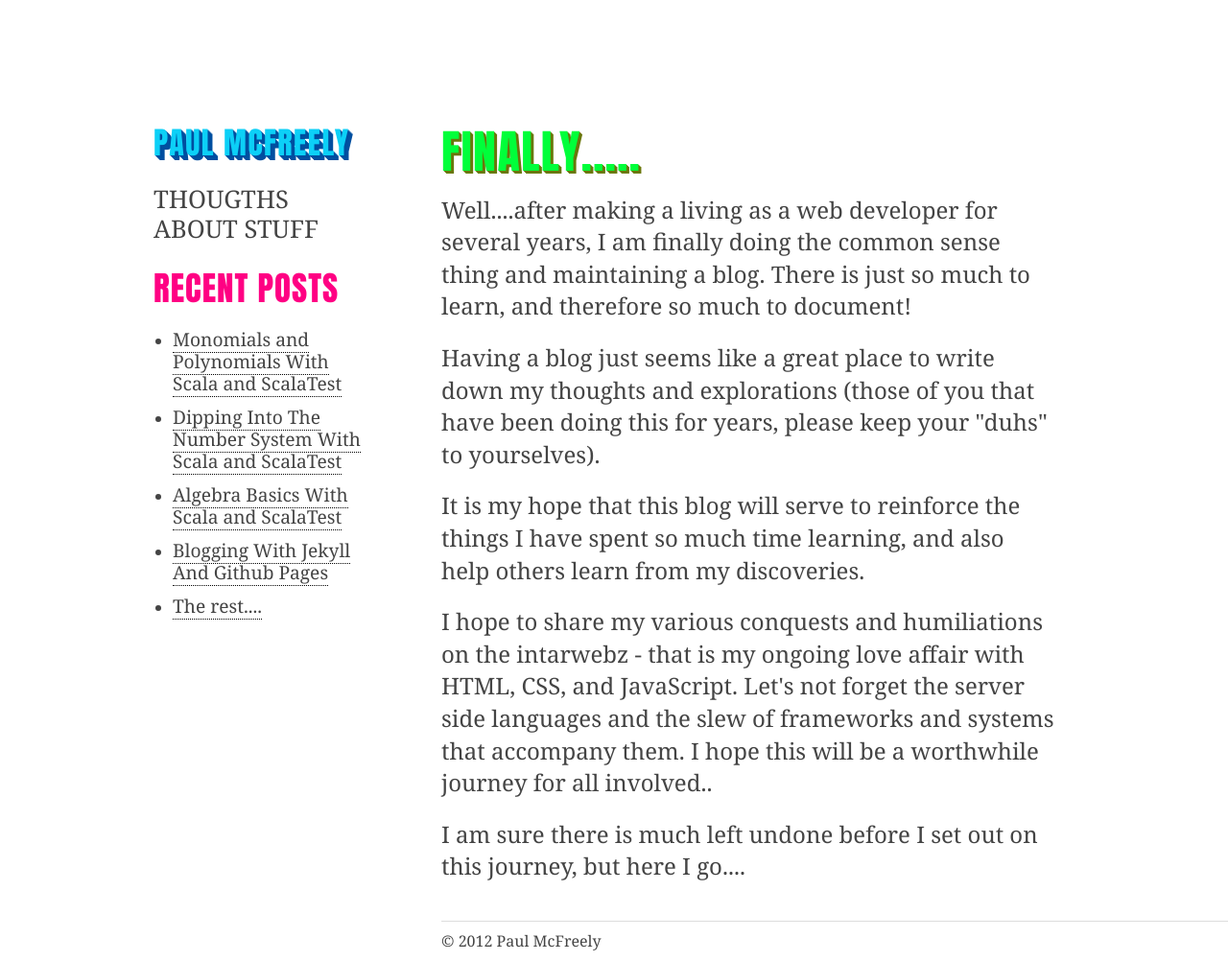
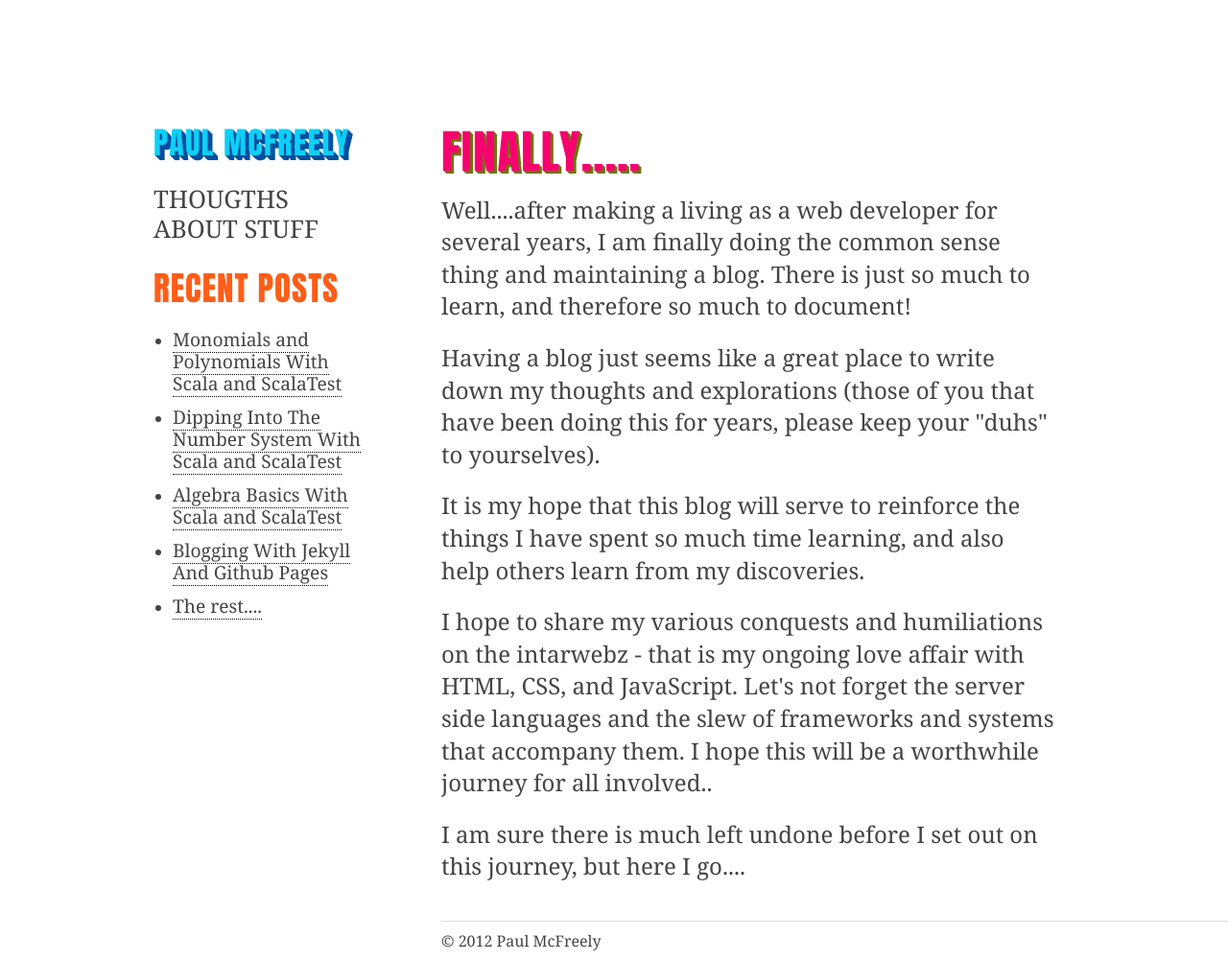
Before and after one commit to McFreely/mcfreely.github.com, a Jekyll site: the page built from _posts/2011-10-29-finally.html, in a window 1280 px wide. Shown: the whole page at 96% size. Built offline with Jekyll 4.4.1, drawn with Linux system fonts in a browser that asks for light colours.

Commit message:
change colors

```diff
--- a/css/layout.css
+++ b/css/layout.css
@@ -19,7 +19,7 @@ a:hover {
 }
 
 h2 {
-	color:#FF0083;
+	color:#FF5E18;
 	font-family:'Anton', Helvetica, Arial, sans-serif;
 	font-size:2.1875em;
 	line-height:1.2em;
@@ -198,7 +198,7 @@ footer {
 /*= Posts
 *****************************/
 article h1 {
-	color:#00FF3A;
+	color:#F80070;
 	font-family:'Anton',Helvetica, Arial, sans-serif;
 	font-size:3em;
 	font-weight:normal;
```
